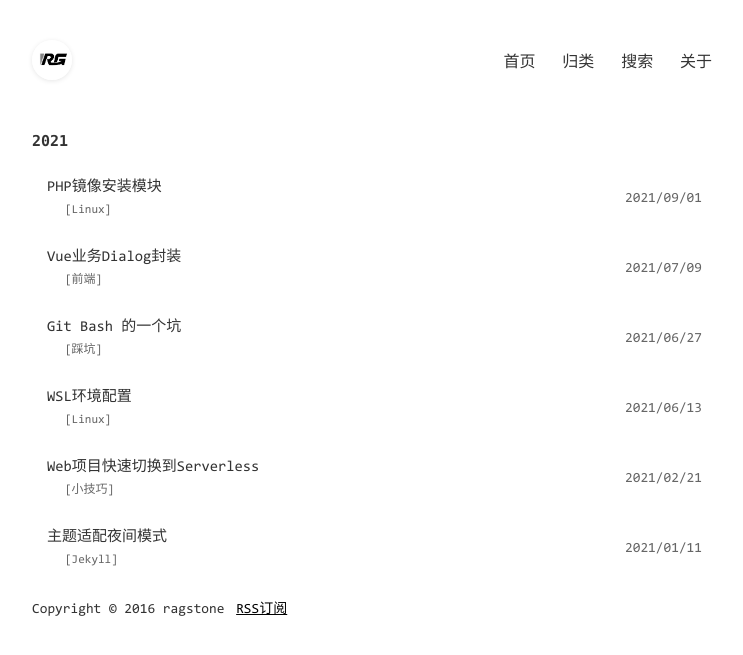
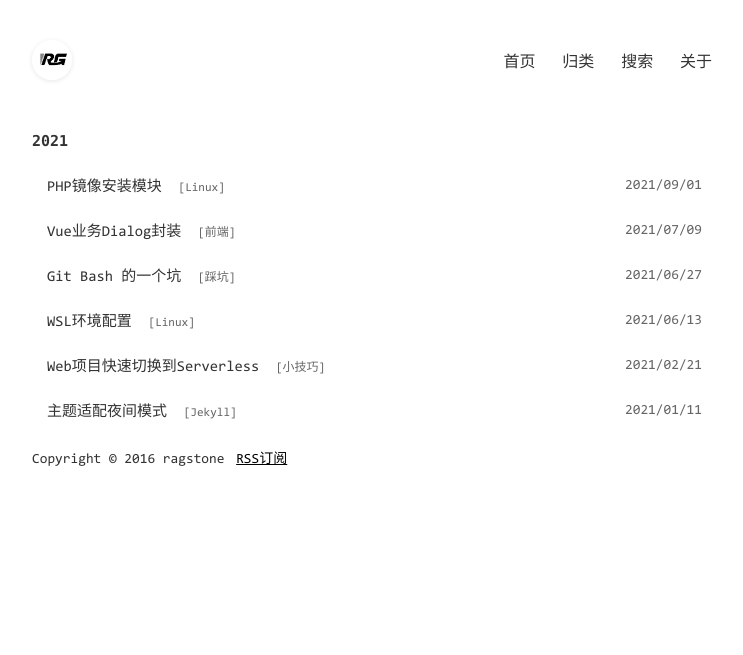
Before and after one commit to ragstone/infoyun, a Jekyll site: the page built from index.html, in a window 1280 px wide. Shown: the top 655 px of the page, without its empty margins (268-1011 px from the left). Built offline with Jekyll 4.4.1, drawn with Linux system fonts in a browser that asks for light colours.

Commit message:
Update index.html

```diff
--- a/index.html
+++ b/index.html
@@ -15,11 +15,9 @@ title: 首页
         <li>
           <div class="title">
             <a href="{{ site.baseurl | append: post.url }}" class="hover-underline">{{ post.title }}</a>
-            <div class="categories">
-              {% for categorie in post.categories -%}
-              <a href="{{site.baseurl}}/pages/categories.html#{{ categorie }}" class="hover-underline">[{{ categorie }}]</a>
-              {%- endfor %}
-            </div>
+            {% for categorie in post.categories -%}
+            <a href="{{site.baseurl}}/pages/categories.html#{{ categorie }}" class="hover-underline" style="padding: 3px 0; font-size: 12px; color: #666666; margin-left: 8px;">[{{ categorie }}]</a>
+            {%- endfor %}
           </div>
           <span class="date">{{ post.date | date: "%Y/%m/%d" }}</span>
         </li>
```
